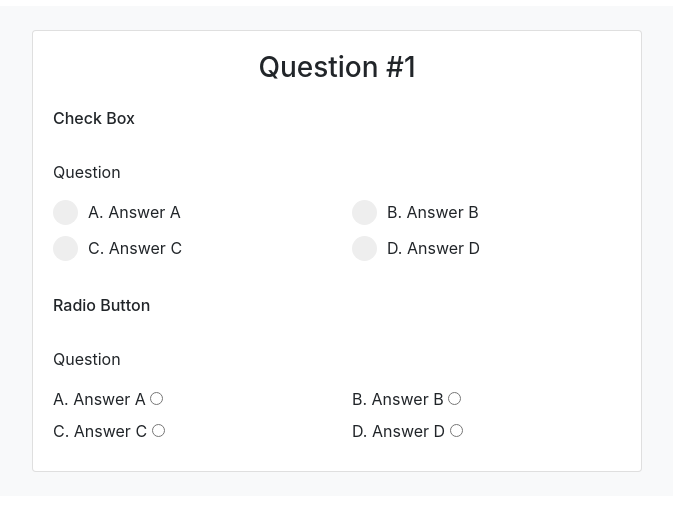
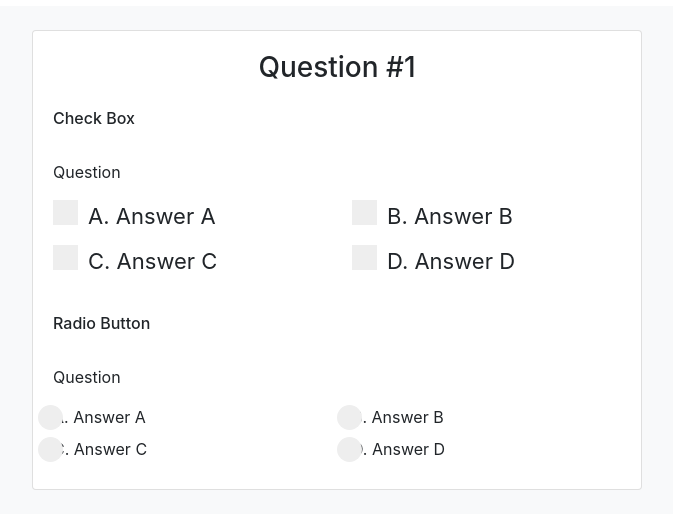
Before and after one commit to dominicpocaan/WebTech, a PHP site: page /quiz_multiple-choice.html in a window 1280 px wide. Shown: the part 222-751 px from the top of the page, without its empty margins (303-976 px from the left). Run offline with PHP 8.4, Linux system fonts and the light colour scheme; some libraries are stand-ins or nearby versions.

Commit message:
Add files via upload

```diff
--- a/website_ui/styles/style.css
+++ b/website_ui/styles/style.css
@@ -1,15 +1,16 @@
-
 .container {
   display: block;
   position: relative;
   padding-left: 35px;
   margin-bottom: 12px;
   cursor: pointer;
+  font-size: 22px;
   -webkit-user-select: none;
   -moz-user-select: none;
   -ms-user-select: none;
   user-select: none;
 }
+
 
 .container input {
   position: absolute;
@@ -19,11 +20,6 @@
   width: 0;
 }
 
-.container input {
-  position: absolute;
-  opacity: 0;
-  cursor: pointer;
-}
 
 .checkmark {
   position: absolute;
@@ -32,16 +28,18 @@
   height: 25px;
   width: 25px;
   background-color: #eee;
-  border-radius: 50%;
 }
+
 
 .container:hover input ~ .checkmark {
   background-color: #ccc;
 }
 
+
 .container input:checked ~ .checkmark {
   background-color: #2196F3;
 }
+
 
 .checkmark:after {
   content: "";
@@ -49,9 +47,11 @@
   display: none;
 }
 
+
 .container input:checked ~ .checkmark:after {
   display: block;
 }
+
 
 .container .checkmark:after {
   left: 9px;
@@ -65,6 +65,78 @@
   transform: rotate(45deg);
 }
 
+
+-------
+
+.rbutton {
+  display: block;
+  position: relative;
+  padding-left: 35px;
+  margin-bottom: 12px;
+  cursor: pointer;
+  font-size: 22px;
+  -webkit-user-select: none;
+  -moz-user-select: none;
+  -ms-user-select: none;
+  user-select: none;
+}
+
+
+.rbutton input {
+  position: absolute;
+  opacity: 0;
+  cursor: pointer;
+}
+
+
+.cmark {
+  position: absolute;
+  top: 0;
+  left: 0;
+  height: 25px;
+  width: 25px;
+  background-color: #eee;
+  border-radius: 50%;
+}
+
+
+.rbutton:hover input ~ .cmark {
+  background-color: #ccc;
+}
+
+
+.rbutton input:checked ~ .cmark {
+  background-color: #2196F3;
+}
+
+
+.cmark:after {
+  content: "";
+  position: absolute;
+  display: none;
+}
+
+
+.rbutton input:checked ~ .cmark:after {
+  display: block;
+}
+
+
+.rbutton .cmark:after {
+  top: 9px;
+  left: 9px;
+  width: 8px;
+  height: 8px;
+  border-radius: 50%;
+  background: white;
+}
+
+-------
+
+
+
+
+
 .quiz-container{
   position: relative;
   height: 200px;
```
